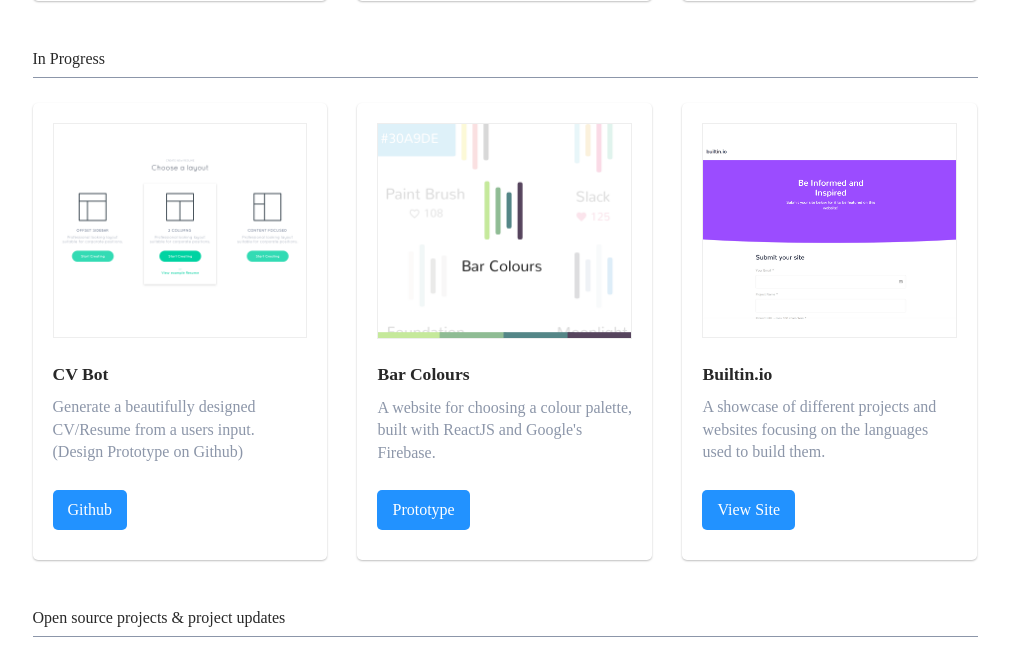
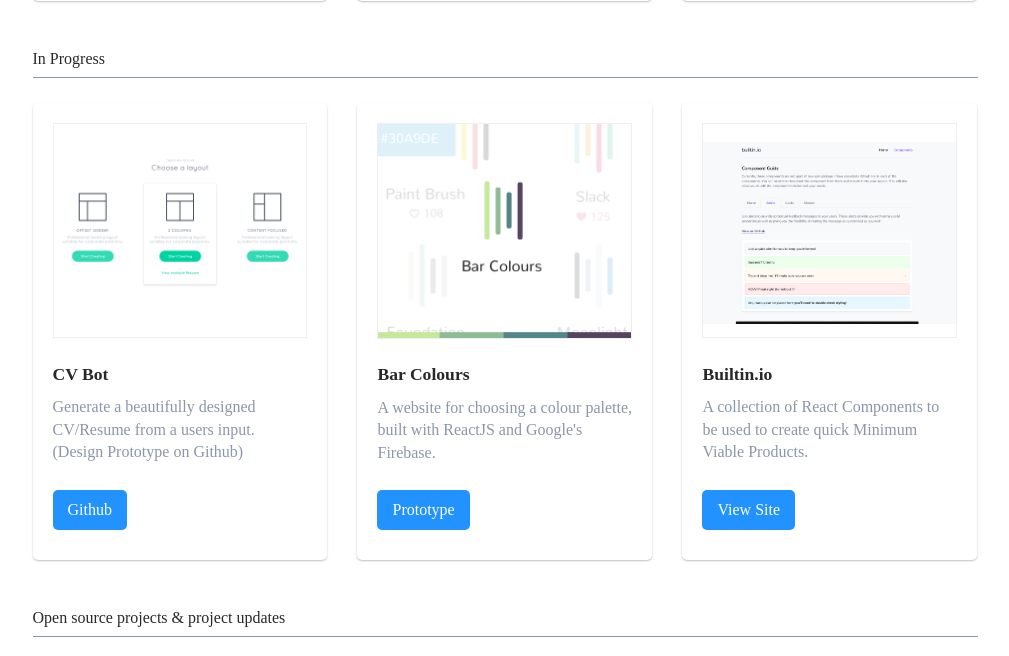
Before and after one commit to HurricaneInteractive/winkinowl_portfolio, a PHP site: page / in a window 1280 px wide. Shown: the part 1477-2133 px from the top of the page, without its empty margins (135-1144 px from the left). Run offline with PHP 8.4, Linux system fonts and the light colour scheme; some libraries are stand-ins or nearby versions; some web fonts are replaced.

Commit message:
Updated builtin.io information

```diff
--- a/index.php
+++ b/index.php
@@ -162,14 +162,14 @@
                         <a href="http://lol.winkingowl.digital/" rel="noopener" target="_blank">Prototype</a>
                     </li>
                     <li>
-                        <a class="lightbox" href="#" data-featherlight="img/builtin.jpg">
+                        <a class="lightbox" href="#" data-featherlight="img/builtin_showcase.png">
                             <div class="image">
-                                <img src="img/builtin.jpg" alt="Builtin.io submission page">
+                                <img src="img/builtin_showcase.png" alt="Builtin.io submission page">
                             </div>
                         </a>
                         <h4>Builtin.io</h4>
-                        <p>A showcase of different projects and websites focusing on the languages used to build them.</p>
-                        <a href="https://builtin.io" rel="noopener" target="_blank">View Site</a>
+                        <p>A collection of React Components to be used to create quick Minimum Viable Products.</p>
+                        <a href="https://builtin.herokuapp.com/" rel="noopener" target="_blank">View Site</a>
                     </li>
                 </ul>
             </div>
```
Also changed, not shown: img/builtin_showcase.png (added).
